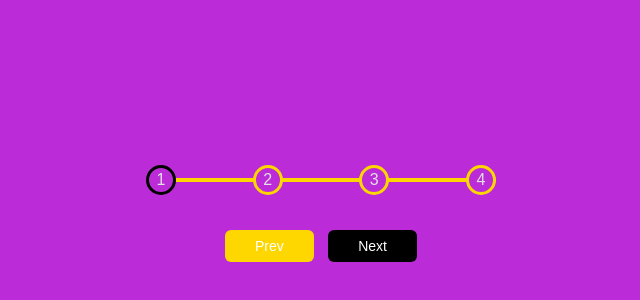
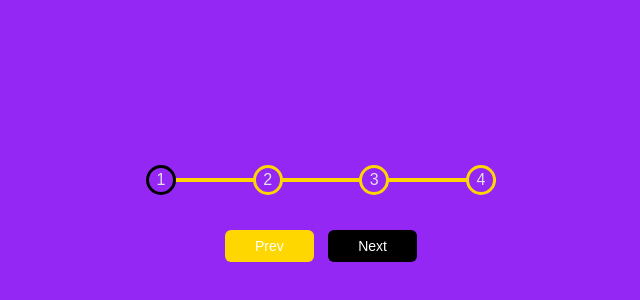
Before and after one commit to Bairy-abhilash/H-C-JavaScript, a plain HTML site: page progress_steps/index.html in a window 1280 px wide. Shown: the part 184-484 px from the top of the page, without its empty margins (319-959 px from the left). Drawn offline with Linux system fonts and the light colour scheme; a web font is replaced by a local one.

Commit message:
colour change

```diff
--- a/progress_steps/style.css
+++ b/progress_steps/style.css
@@ -11,7 +11,7 @@
 }
 
 body {
-  background-color: #bb2cd8;
+  background-color: #9527F5;
   font-family: 'Muli', sans-serif;
   display: flex;
   align-items: center;
@@ -59,7 +59,7 @@ body {
 }
 
 .circle {
-  background-color: #bb2cd8;
+  background-color: #9527F5;
   color:#e2e2e2;
   border-radius: 50%;
   height: 30px;
```
